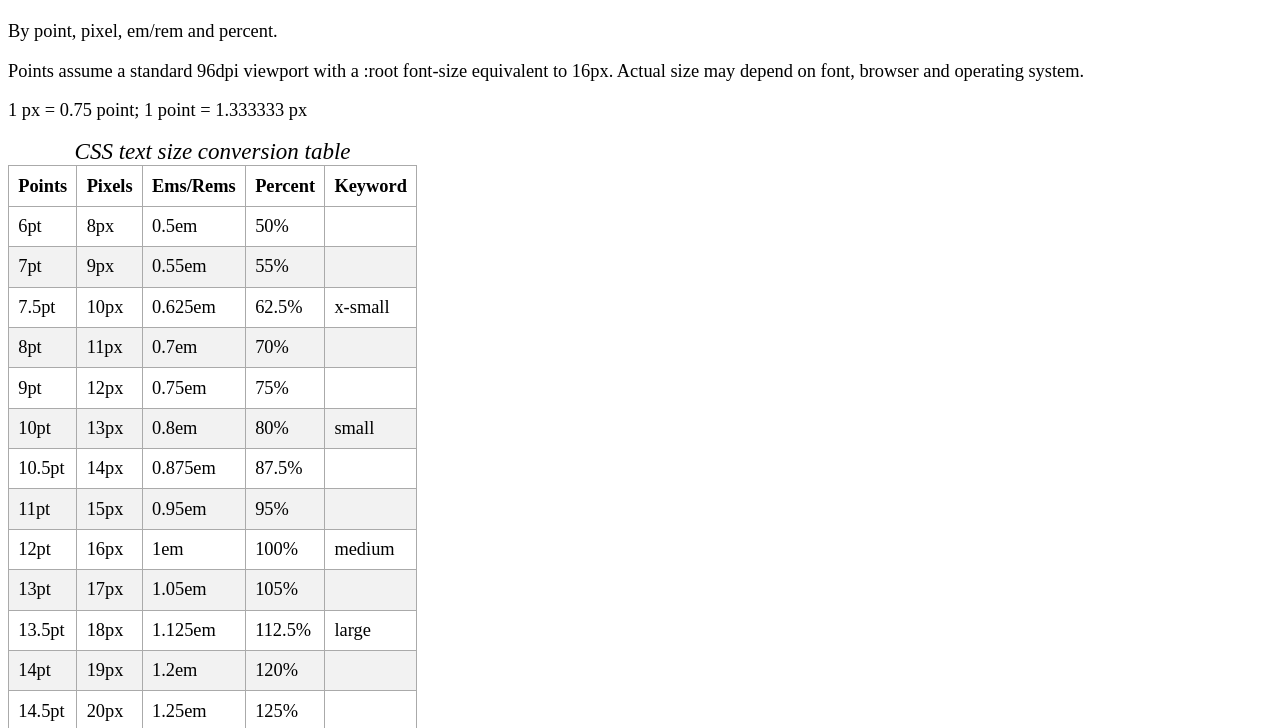
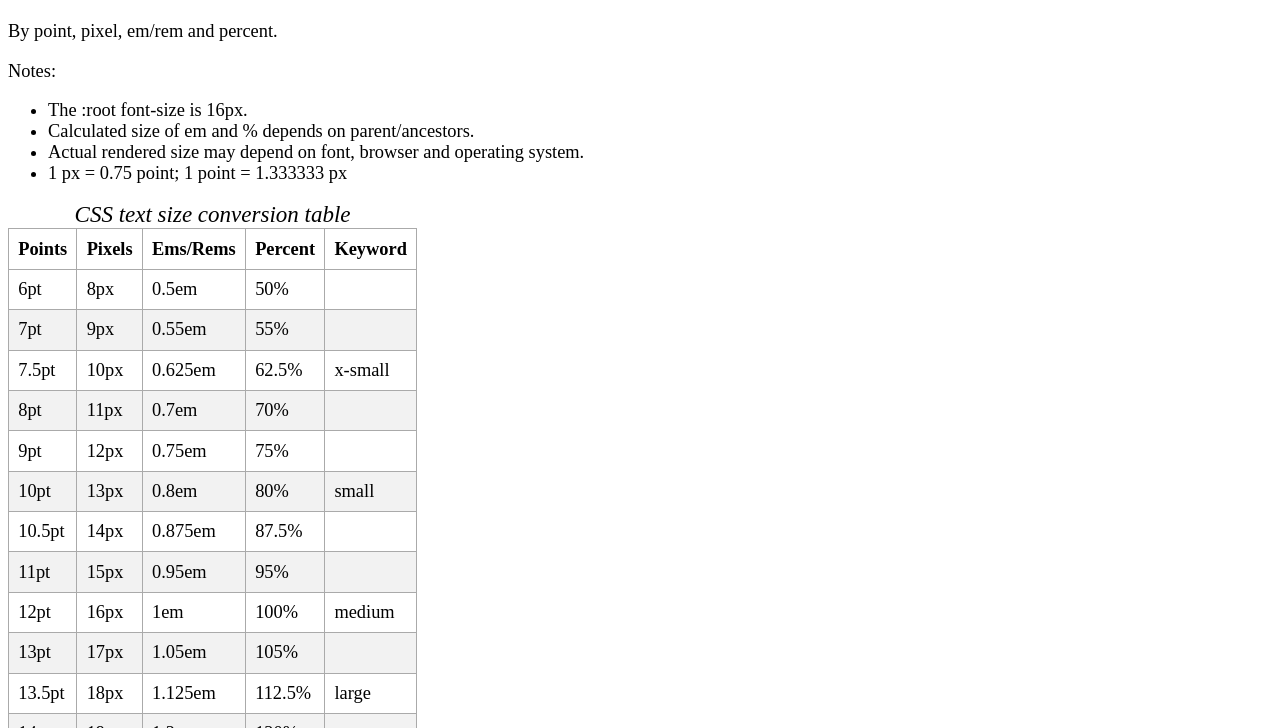
Before and after one commit to weboverhauls/conversion-table, a plain HTML site: page index.html in a window 1280 px wide. Shown: the part 71-799 px from the top of the page. Drawn offline with Linux system fonts and the light colour scheme.

Commit message:
Updating the notes and such.

```diff
--- a/index.html
+++ b/index.html
@@ -32,8 +32,13 @@ th, td {
 
 <h1>CSS text size conversion table</h1>
 <p>By point, pixel, em/rem and percent.</p>
-<p>Points assume a standard 96dpi viewport with a :root font-size equivalent to 16px. Actual size may depend on font, browser and operating system.</p>
-<p>1 px = 0.75 point; 1 point = 1.333333 px</p>
+<p>Notes:</p>
+<ul>
+  <li>The :root font-size is 16px.</li>
+  <li>Calculated size of em and % depends on parent/ancestors.</li>
+  <li>Actual rendered size may depend on font, browser and operating system.</li>
+  <li>1 px = 0.75 point; 1 point = 1.333333 px</li>
+</ul>
 
 <table>
 	<caption>CSS text size conversion table</caption>
```
